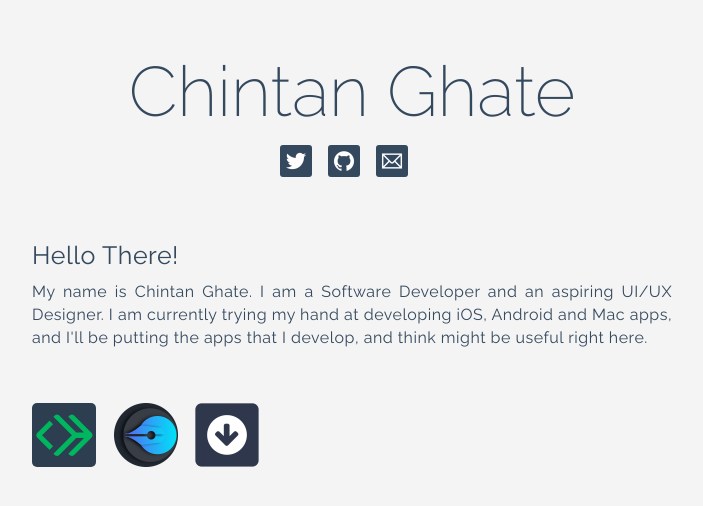
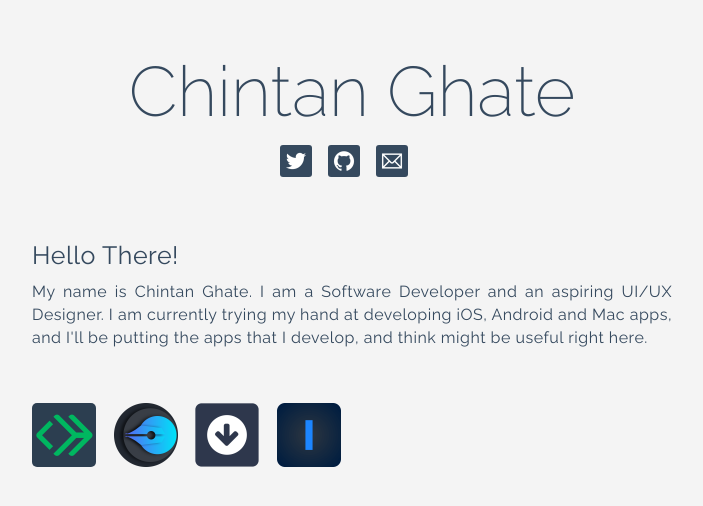
Before and after one commit to Star-Lord-XIII/Star-Lord-XIII.github.io, a plain HTML site: page index.html in a window 1280 px wide. Shown: the whole page, without its empty margins (296-999 px from the left). Drawn offline with Linux system fonts and the light colour scheme.

Commit message:
Origin added

```diff
--- a/index.html
+++ b/index.html
@@ -37,6 +37,7 @@
     		<a href="http://codehorizon.star-lord.me" target="_blank"><img class="app-icon" title="CodeHorizon" src="images/CodeHorizon.png"></a>
     		<a href="http://falcon.star-lord.me" target="_blank"><img class="app-icon" title="Falcon" src="images/Falcon.png"></a>
     		<a href="http://falcon.star-lord.me/exporter" target="_blank"><img class="app-icon" title="Exporter" src="images/notesexporter.png"></a>
+    		<a href="http://origin.star-lord.me" target="_blank"><img class="app-icon" title="Origin" src="images/OriginLogo.png"></a>
     	</p>
     </body>
 </html>
```
Also changed, not shown: images/OriginLogo.png (added).
